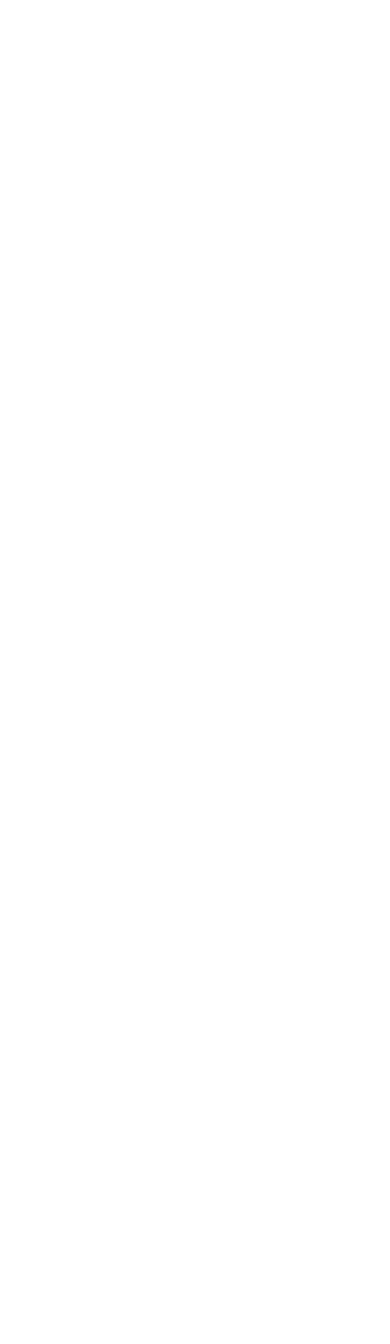
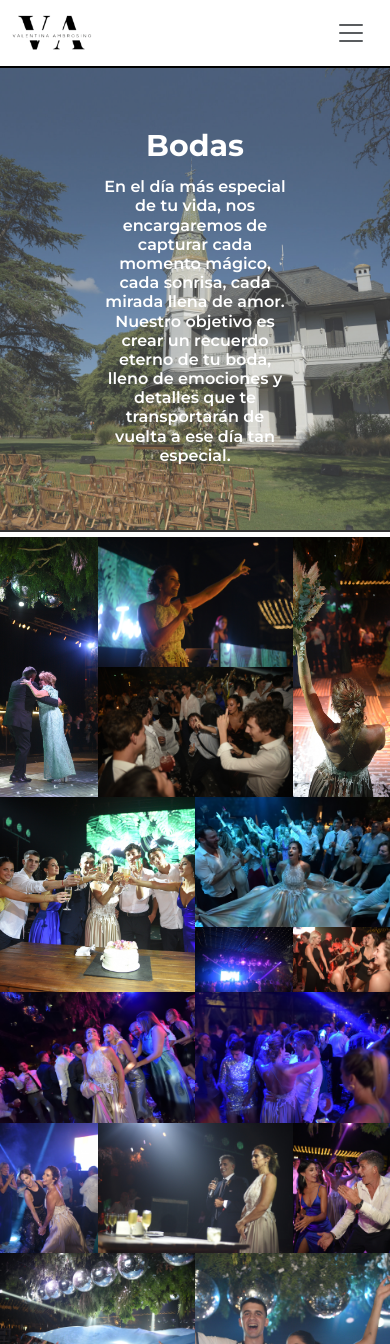
Before and after one commit to renuasteggiano/proyecto_desarrollo-web, a plain HTML site: page pages/paginas_portfolio/bodas.html in a window 390 px wide. Shown: the top 1344 px of the page. Before the commit the page ends 844 px from the top, so only its background shows below. Drawn offline with nearby package versions, Linux system fonts and the light colour scheme.

Commit message:
portfolio

```diff
--- a/css/style.css
+++ b/css/style.css
@@ -51,6 +51,9 @@ header{
 .dropdown-menu{
     border-radius: 0%;
     border: 0px;
+}
+.navbar-brand img{
+    width: 80px;
 }
 
 /* footer */
@@ -231,3 +234,153 @@ footer img {
     font-family: "texto";
     text-align: center;
 }
+
+/*Cabecera Paginas*/
+.cabecera{
+    height: 55vh;
+    background-size:cover;
+    background-position:center;
+    background-repeat:no-repeat;
+    display: flex;
+    flex-direction: column;
+    flex-wrap: wrap;
+    align-items: center;
+    justify-content: center;
+    border-bottom: 2px solid black;
+    opacity: 80%;
+}
+.cabecera h1{
+    color: white;
+    font-family: "titulo";
+    font-size: 60px;
+}
+.cabecera h2{
+    color: white;
+    font-family: "subtitulo";
+    text-align: center;
+    font-size: 30px;
+    margin: 5px 100px;
+}
+@media (max-width: 1000px) {
+    .cabecera h1{
+        font-size: 50px;
+    }
+    .cabecera h2{
+        font-size: 20px;
+    }
+}
+
+@media (max-width: 700px) {
+    .cabecera h1{
+        font-size: 40px;
+    }
+    .cabecera h2{
+        font-size: 16px;
+    }
+}
+
+@media (max-width: 400px) {
+    .cabecera h1{
+        font-size: 30px;
+    }
+}
+
+/*Portfolio*/
+.portfolio1{
+    background-image: url('../images/portfolio/portfolioFondo.JPG');
+}
+
+@media (max-width: 1000px) {
+    .portfolio2{
+        display: flex;
+        flex-direction: column;
+        align-items: center;
+    }
+    .portfolio2 .card{
+        width: 80vw;
+    }
+}
+
+/*Paginas Portfolio*/
+.paginas_portfolio-bodas{
+    background-image: url('../images/bodas/bodasFondo.JPG');
+}
+.paginas_portfolio-grilla{
+    display: grid;
+    grid-template-columns: repeat(4, 1fr);
+    grid-template-rows: auto;
+    grid-template-areas:
+        "b1 b2 b2 b12"
+        "b1 b4 b4 b12"
+        "b11 b11 b3 b3"
+        "b11 b11 b8 b7"
+        "b5 b5 b6 b6"
+        "b9 b10 b10 b13"
+        "b15 b15 b17 b17"
+        "b16 b16 b17 b17"
+        "b14 b14 b18 b18"
+        "b19 b19 b19 b19";
+    margin: 5px 0px;
+}
+.paginas_portfolio-grilla img{
+    object-fit: cover;
+    width:100%;
+    height:100%;
+}
+.paginas_portfolio-grilla1{
+    grid-area: b1;
+}
+.paginas_portfolio-grilla2{
+    grid-area: b2;
+}
+.paginas_portfolio-grilla3{
+    grid-area: b3;
+}
+.paginas_portfolio-grilla4{
+    grid-area: b4;
+}
+.paginas_portfolio-grilla5{
+    grid-area: b5;
+}
+.paginas_portfolio-grilla6{
+    grid-area: b6;
+}
+.paginas_portfolio-grilla7{
+    grid-area: b7;
+}
+.paginas_portfolio-grilla8{
+    grid-area: b8;
+}
+.paginas_portfolio-grilla9{
+    grid-area: b9;
+}
+.paginas_portfolio-grilla10{
+    grid-area: b10;
+}
+.paginas_portfolio-grilla11{
+    grid-area: b11;
+}
+.paginas_portfolio-grilla12{
+    grid-area: b12;
+}
+.paginas_portfolio-grilla13{
+    grid-area: b13;
+}
+.paginas_portfolio-grilla14{
+    grid-area: b14;
+}
+.paginas_portfolio-grilla15{
+    grid-area: b15;
+}
+.paginas_portfolio-grilla16{
+    grid-area: b16;
+}
+.paginas_portfolio-grilla17{
+    grid-area: b17;
+}
+.paginas_portfolio-grilla18{
+    grid-area: b18;
+}
+.paginas_portfolio-grilla19{
+    grid-area: b19;
+}
--- a/pages/paginas_portfolio/bodas.html
+++ b/pages/paginas_portfolio/bodas.html
@@ -0,0 +1,141 @@
+<!DOCTYPE html>
+<html lang="es">
+<head>
+    <meta charset="UTF-8">
+    <meta http-equiv="X-UA-Compatible" content="IE=edge">
+    <meta name="viewport" content="width=device-width, initial-scale=1.0">
+    <link href="https://cdn.jsdelivr.net/npm/bootstrap@5.3.1/dist/css/bootstrap.min.css" rel="stylesheet" integrity="sha384-4bw+/aepP/YC94hEpVNVgiZdgIC5+VKNBQNGCHeKRQN+PtmoHDEXuppvnDJzQIu9" crossorigin="anonymous">
+    <link rel="stylesheet" href="../../css/style.css">
+    <title>Bodas</title>
+</head>
+<body>
+    <header>
+        <nav class="navbar navbar-expand-lg">
+            <div class="container-fluid">
+                <a class="navbar-brand" href="../../index.html">
+                    <img src="../../images/iconos/logo.png" alt="Valentina Ambrosino Fotografía">
+                </a>
+                <button class="navbar-toggler" type="button" data-bs-toggle="offcanvas" data-bs-target="#navbarOffcanvasLg" aria-controls="navbarOffcanvasLg" aria-expanded="false" aria-label="Toggle navigation">
+                    <span class="navbar-toggler-icon"></span>
+                </button>
+                <div class="offcanvas offcanvas-end" tabindex="-1" id="navbarOffcanvasLg" aria-labelledby="navbarOffcanvasLgLabel">
+                    <div class="offcanvas-header">
+                        <button type="button" class="btn-close" data-bs-dismiss="offcanvas" aria-label="Close"></button>
+                    </div>
+                    <div class="offcanvas-body">
+                        <ul class="navbar-nav justify-content-end flex-grow-1 pe-3">
+                            <li class="nav-item dropdown">
+                                <a class="nav-link dropdown-toggle" href="../../pages/portfolio.html" role="button" data-bs-toggle="dropdown" aria-expanded="false">Portfolio</a>
+                                <ul class="dropdown-menu">
+                                    <li><a class="dropdown-item" href="../../pages/paginas_portfolio/bodas.html">Bodas</a></li>
+                                    <li><a class="dropdown-item" href="../../pages/paginas_portfolio/bodas.html">Estudio Fotográfico</a></li>
+                                    <li><a class="dropdown-item" href="../../pages/paginas_portfolio/bodas.html">Fiestas de 15</a></li>
+                                    <li><a class="dropdown-item" href="../../pages/paginas_portfolio/bodas.html">Exteriores</a></li>
+                                </ul>
+                            </li>
+                            <li class="nav-item">
+                                <a class="nav-link" aria-current="page" href="../../pages/sobre_mi.html">Sobre Mí</a>
+                            </li>
+                            <li class="nav-item">
+                                <a class="nav-link" href="../../pages/contacto.html">Contacto</a>
+                            </li>
+                            <li class="nav-item">
+                                <a class="nav-link" href="../../pages/testimonios.html">Testimonios</a>
+                            </li>
+                        </ul>
+                    </div>
+                </div>
+            </div>
+        </nav>
+    </header>
+    <main>
+        <div class="cabecera paginas_portfolio-bodas">
+            <h1>Bodas</h1>
+            <h2>En el día más especial de tu vida, nos encargaremos de capturar cada momento mágico, cada sonrisa, cada mirada llena de amor. Nuestro objetivo es crear un recuerdo eterno de tu boda, lleno de emociones y detalles que te transportarán de vuelta a ese día tan especial.</h2>
+        </div>
+        <div class="paginas_portfolio-grilla">
+            <div class="paginas_portfolio-grilla1">
+                <img src="../../images/bodas/bodas1.JPG" alt="Bodas">
+            </div>
+            <div class="paginas_portfolio-grilla2">
+                <img src="../../images/bodas/bodas2.JPG" alt="Bodas">
+            </div>
+            <div class="paginas_portfolio-grilla3">
+                <img src="../../images/bodas/bodas3.JPG" alt="Bodas">
+            </div>
+            <div class="paginas_portfolio-grilla4">
+                <img src="../../images/bodas/bodas4.JPG" alt="Bodas">
+            </div>
+            <div class="paginas_portfolio-grilla5">
+                <img src="../../images/bodas/bodas5.JPG" alt="Bodas">
+            </div>
+            <div class="paginas_portfolio-grilla6">
+                <img src="../../images/bodas/bodas6.JPG" alt="Bodas">
+            </div>
+            <div class="paginas_portfolio-grilla7">
+                <img src="../../images/bodas/bodas7.JPG" alt="Bodas">
+            </div>
+            <div class="paginas_portfolio-grilla8">
+                <img src="../../images/bodas/bodas8.JPG" alt="Bodas">
+            </div>
+            <div class="paginas_portfolio-grilla9">
+                <img src="../../images/bodas/bodas9.JPG" alt="Bodas">
+            </div>
+            <div class="paginas_portfolio-grilla10">
+                <img src="../../images/bodas/bodas10.JPG" alt="Bodas">
+            </div>
+            <div class="paginas_portfolio-grilla11">
+                <img src="../../images/bodas/bodas11.JPG" alt="Bodas">
+            </div>
+            <div class="paginas_portfolio-grilla12">
+                <img src="../../images/bodas/bodas12.JPG" alt="Bodas">
+            </div>
+            <div class="paginas_portfolio-grilla13">
+                <img src="../../images/bodas/bodas13.JPG" alt="Bodas">
+            </div>
+            <div class="paginas_portfolio-grilla14">
+                <img src="../../images/bodas/bodas14.JPG" alt="Bodas">
+            </div>
+            <div class="paginas_portfolio-grilla15">
+                <img src="../../images/bodas/bodas15.JPG" alt="Bodas">
+            </div>
+            <div class="paginas_portfolio-grilla16">
+                <img src="../../images/bodas/bodas16.JPG" alt="Bodas">
+            </div>
+            <div class="paginas_portfolio-grilla17">
+                <img src="../../images/bodas/bodas17.JPG" alt="Bodas">
+            </div>
+            <div class="paginas_portfolio-grilla18">
+                <img src="../../images/bodas/bodas18.JPG" alt="Bodas">
+            </div>
+            <div class="paginas_portfolio-grilla19">
+                <img src="../../images/bodas/bodas19.JPG" alt="Bodas">
+            </div>
+        </div>
+    </main>
+    <footer>
+        <div class="footer_redes">
+            <a href="https://www.instagram.com" target="_blank">
+                <img src="../../images/iconos/icono_instagram.png" alt="Instagram">
+            </a>
+            <a href="https://www.facebook.com" target="_blank">
+                <img src="../../images/iconos/icono_facebook.png" alt="Facebook">
+            </a>
+        </div>
+        <div class="footer_texto">
+            <p>Fotografía profesional en C.A.B.A. y A.M.B.A.</p>
+        </div>
+        <div class="footer_contacto">
+            <a href="tel:+5491165661907">
+                <img src="../../images/iconos/icono_telefono.png" alt="Teléfono">
+                +54 9 11 6566-1907
+            </a>
+            <a href="mailto:contacto.va@gmail.com">
+                <img src="../../images/iconos/icono_mail.png" alt="Mail">
+                contacto.va@gmail.com
+            </a>
+        </div>
+    </footer>
+    <script src="https://cdn.jsdelivr.net/npm/bootstrap@5.3.1/dist/js/bootstrap.bundle.min.js" integrity="sha384-HwwvtgBNo3bZJJLYd8oVXjrBZt8cqVSpeBNS5n7C8IVInixGAoxmnlMuBnhbgrkm" crossorigin="anonymous"></script>
+</body>
+</html>
```
Also changed, not shown: pages/portfolio.html (+116 -0 lines).
